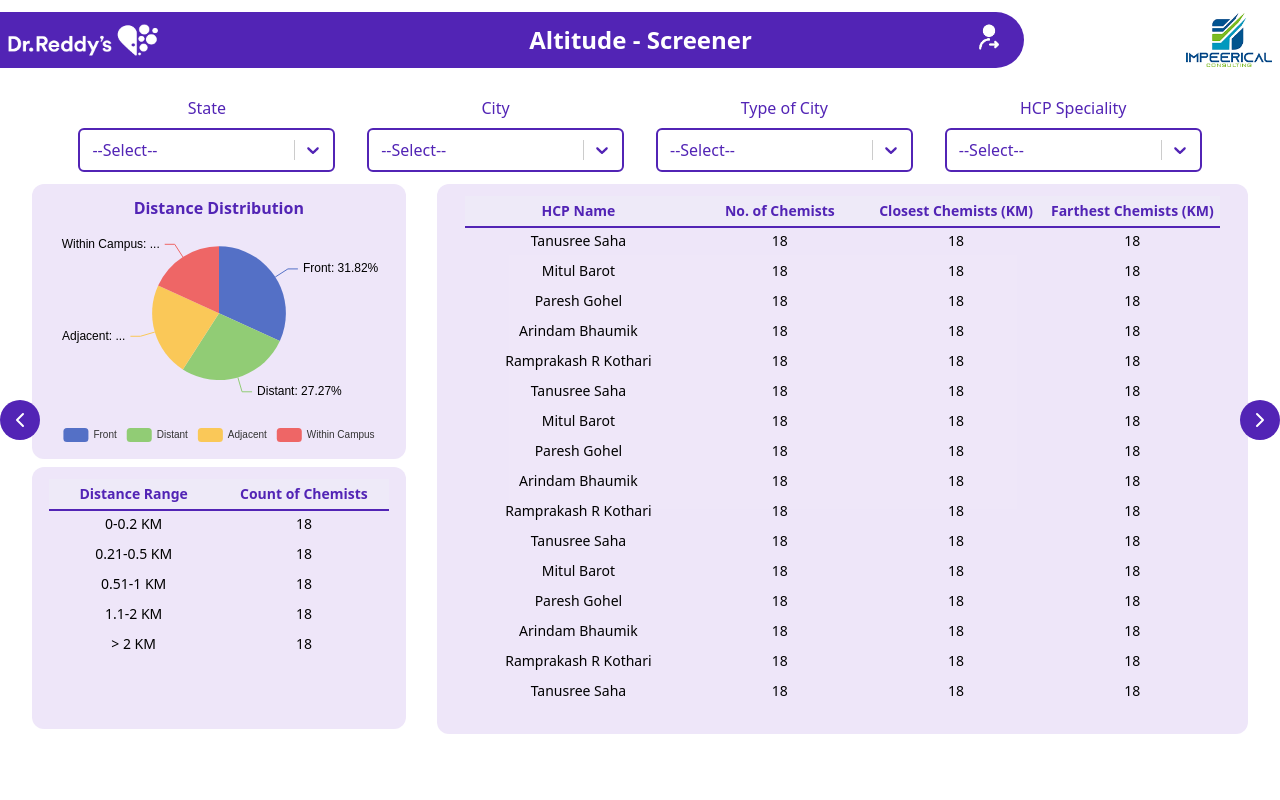
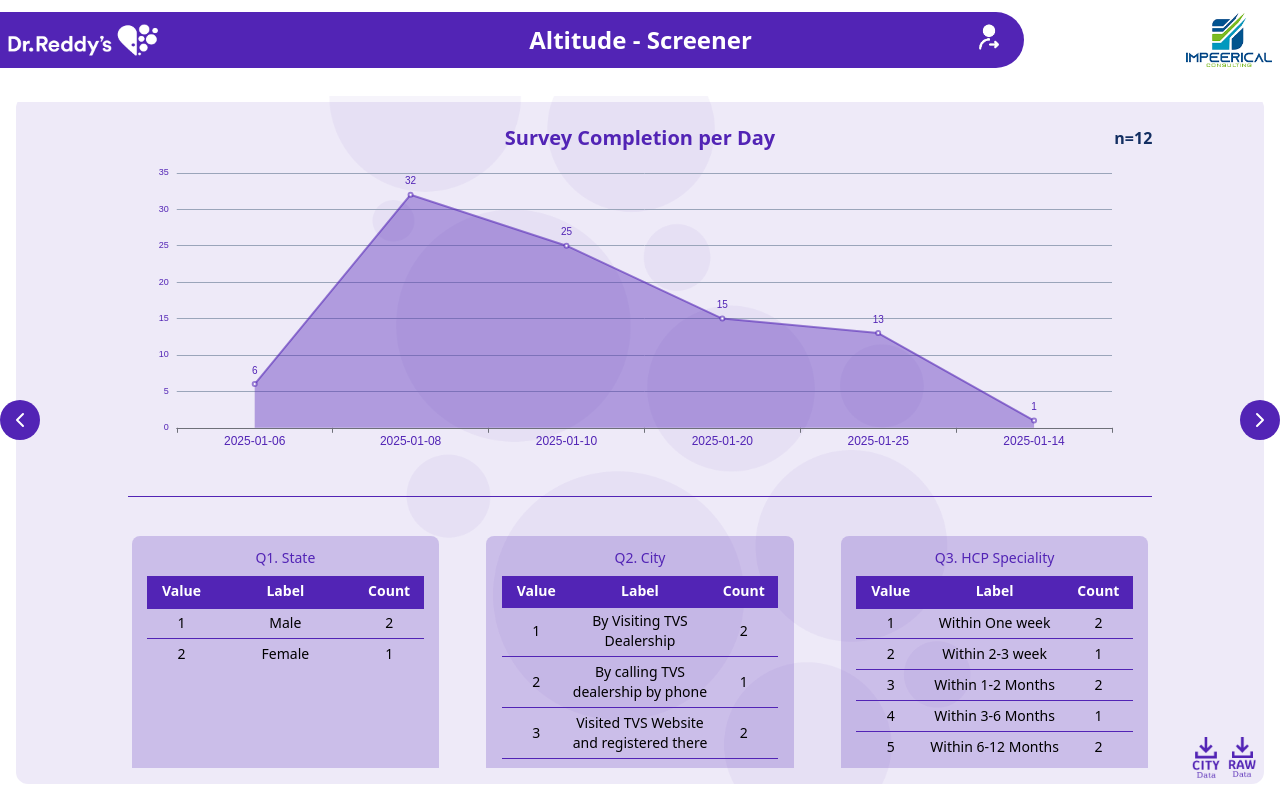
Before and after one commit to JobinReji/Altitude, a React (Vite) app: page / in a window 1280 px wide. Built offline with nearby package versions, Linux system fonts and the light colour scheme.

Commit message:
Added Download Buttons

```diff
--- a/src/App.jsx
+++ b/src/App.jsx
@@ -39,10 +39,10 @@ function App() {
       <Header />
       <section className="h-[90%] w-full sm:p-4 p-2">
         {/* <Dashboard /> */}
-        <Dashboard2 />
+        {/* <Dashboard2 /> */}
         {/* <Dashboard3 /> */}
-        {/* <div
-          className="h-full w-full bg-center bg-cover rounded-xl flex sm:flex-row flex-col justify-around p-4 overflow-auto sm:border-none border-2 border-[#5224b5]"
+        <div
+          className="h-full w-full bg-center bg-cover rounded-xl flex sm:flex-row flex-col justify-around p-4 overflow-auto sm:border-none border-2 border-[#5224b5] relative"
           style={{
             backgroundImage: `url(${bgImgD})`,
             // For screens sm and larger
@@ -50,7 +50,7 @@ function App() {
               backgroundImage: `url(${bgImgM})`,
             },
           }}
-        > */}
+        >
           {/* <QuestionPatternSa /> */}
           {/* <QuestionPatternSb /> */}
           {/* <QuestionPatternM1 /> */}
@@ -75,8 +75,8 @@ function App() {
           {/* <TableView_PentasureDM /> */}
           {/* <QuestionPatternM4 /> */}
           {/* <ThankYou /> */}
-        {/* <MisStatus /> */}
-        {/* </div> */}
+          <MisStatus />
+        </div>
       </section>
     </div>
   );
--- a/src/components/MisStatus.jsx
+++ b/src/components/MisStatus.jsx
@@ -1,7 +1,10 @@
 import ReactECharts from "echarts-for-react";
 import { ChevronLeft, ChevronRight } from "lucide-react";
+import downloadCity from "../assets/city_download.png";
+import downloadRaw from "../assets/raw_download.png";
 export default function MisStatus() {
   return (
+    <>
       <div className="w-full sm:w-[90%] p-1 rounded-md overflow-auto sm-tab">
         <div className="h-full w-full flex justify-center items-stretch text-[#5224b5]">
           <div className="w-[98%] rounded-lg shadow_out px-5 py-2">
@@ -139,12 +142,28 @@ export default function MisStatus() {
         </div>
         <div
           className="fixed p-2 bg-[#5224b5] text-white rounded-full cursor-pointer"
-        style={{ top: "50%", right: "-20px", transform: "translate(-50%,0%)" }}
+          style={{
+            top: "50%",
+            right: "-20px",
+            transform: "translate(-50%,0%)",
+          }}
           title="Next"
         >
           <ChevronRight />
         </div>
       </div>
+      <div className="absolute bottom-1 right-2 flex gap-2">
+        <button
+          className="cursor-pointer w-7"
+          title="Doctorwise City Data Download"
+        >
+          <img src={downloadCity} alt="Download City Data" />
+        </button>
+        <button className="cursor-pointer w-7" title="RAW Data Download">
+          <img src={downloadRaw} alt="Download RAW Data" />
+        </button>
+      </div>
+    </>
   );
 }
 
```
Also changed, not shown: src/assets/city_download.png (added), src/assets/raw_download.png (added). Lines whose indentation alone changed are shown as unchanged.
